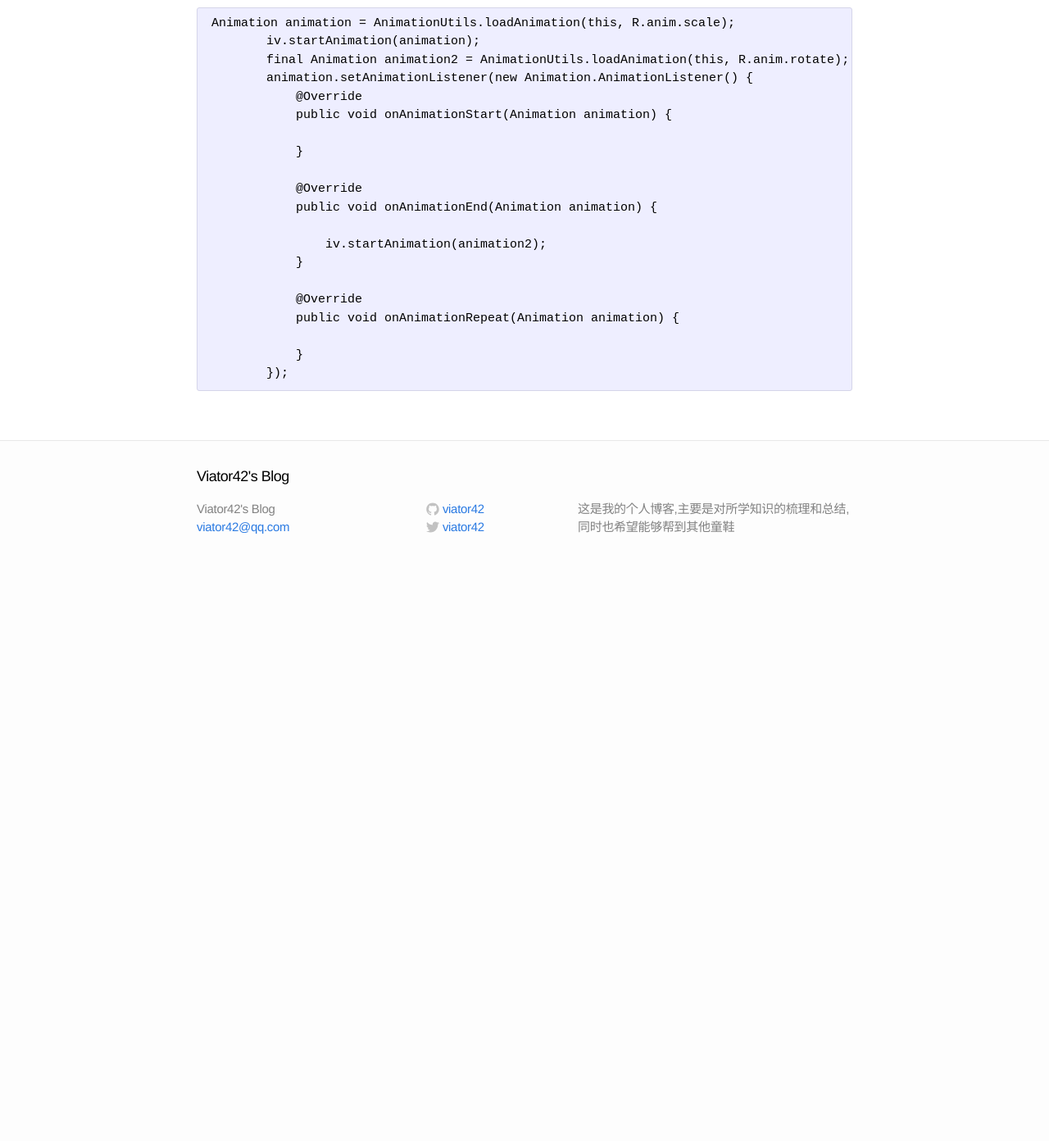
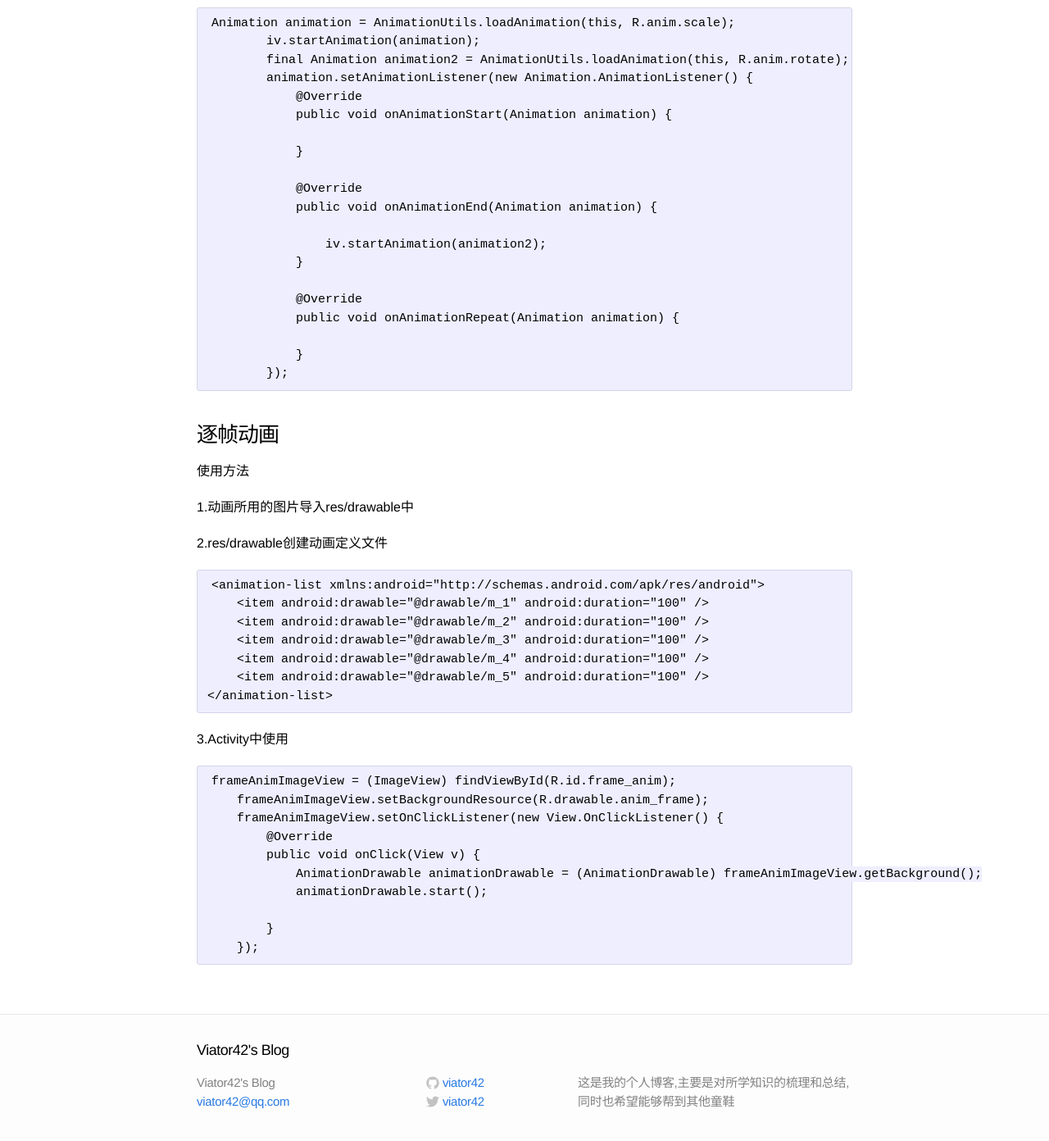
Before and after one commit to viator42/viator42.github.io, a Jekyll site: the page built from _posts/2016-6-29-android-animation.markdown, in a window 1280 px wide and 1400 px high, scrolled down 3598 px. Shown: the top 1392 px of the window at 82% size. Built offline with Jekyll 4.4.1, drawn with Linux system fonts in a browser that asks for light colours; before the commit the page ends 4298 px from its top, so only the background shows below that.

Commit message:
动画post修改

```diff
--- a/_posts/2016-6-29-android-animation.markdown
+++ b/_posts/2016-6-29-android-animation.markdown
@@ -146,3 +146,32 @@ Activty退出的时候也可以使用动画,在onBackPressed方法中使用
 
                 }
             });
+
+### 逐帧动画
+
+使用方法
+
+1.动画所用的图片导入res/drawable中
+
+2.res/drawable创建动画定义文件
+
+    <animation-list xmlns:android="http://schemas.android.com/apk/res/android">
+        <item android:drawable="@drawable/m_1" android:duration="100" />
+        <item android:drawable="@drawable/m_2" android:duration="100" />
+        <item android:drawable="@drawable/m_3" android:duration="100" />
+        <item android:drawable="@drawable/m_4" android:duration="100" />
+        <item android:drawable="@drawable/m_5" android:duration="100" />
+    </animation-list>
+
+3.Activity中使用
+
+    frameAnimImageView = (ImageView) findViewById(R.id.frame_anim);
+        frameAnimImageView.setBackgroundResource(R.drawable.anim_frame);
+        frameAnimImageView.setOnClickListener(new View.OnClickListener() {
+            @Override
+            public void onClick(View v) {
+                AnimationDrawable animationDrawable = (AnimationDrawable) frameAnimImageView.getBackground();
+                animationDrawable.start();
+
+            }
+        });
```
